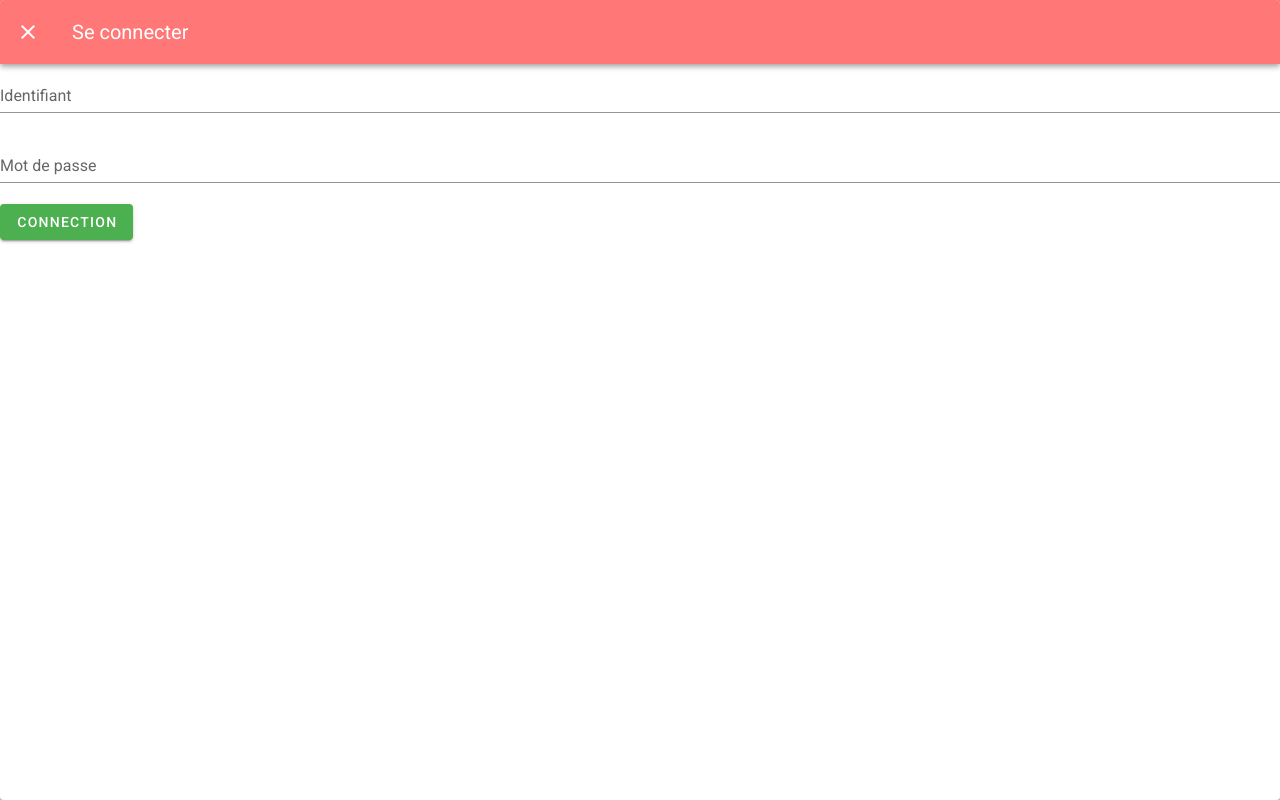
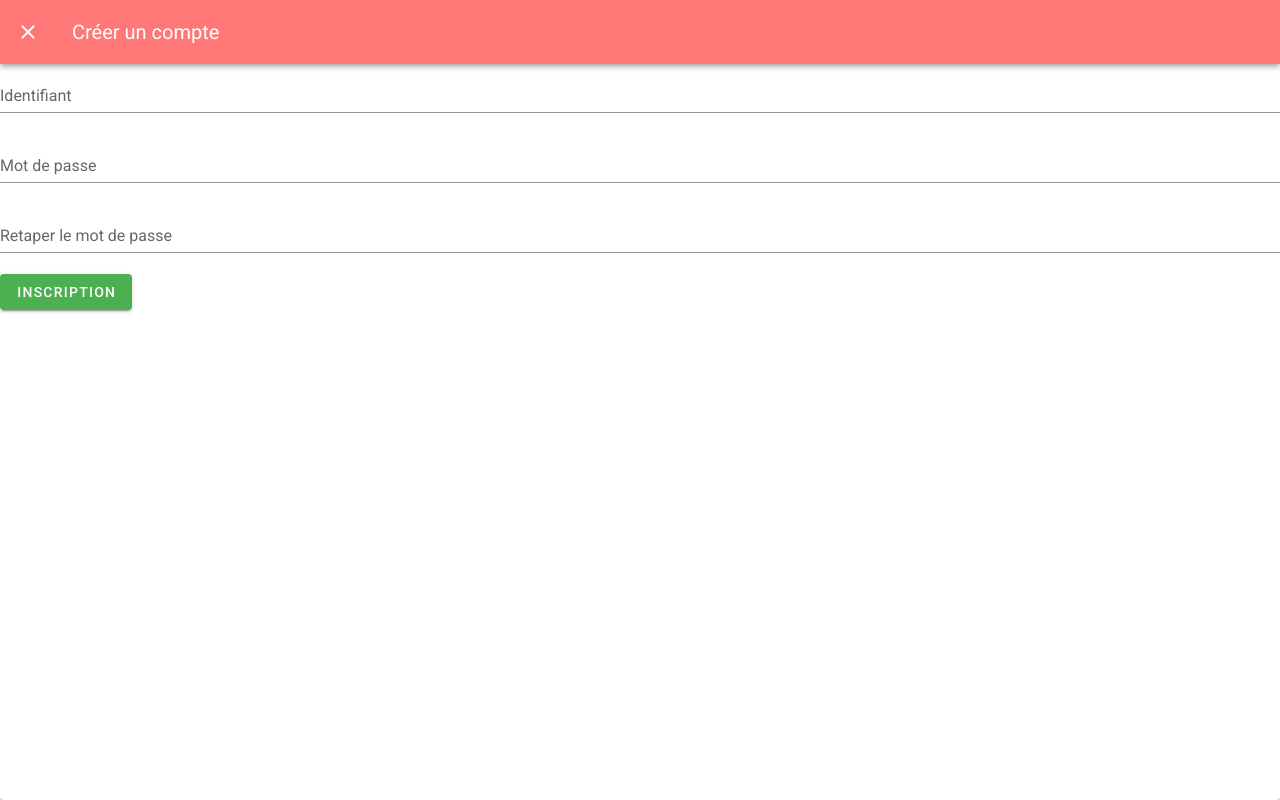
Before and after one commit to TeamTriforce/CoachApp, a Vue app: page / in a window 1280 px wide. Both pictures are taken after a click on the button "CRÉER UN COMPTE". Shown: the part 812-1612 px from the top of the page. Built offline with nearby package versions, Linux system fonts and the light colour scheme.

Commit message:
Review login

```diff
--- a/src/App.vue
+++ b/src/App.vue
@@ -109,7 +109,7 @@
                 justify="center"
               >
                 <v-row justify="center">
-                  <v-dialog v-model="dialog" fullscreen hide-overlay transition="dialog-bottom-transition">
+                  <v-dialog v-model="dialog_create" fullscreen hide-overlay transition="dialog-bottom-transition">
                     <template v-slot:activator="{ on, attrs }">
                       <v-btn class="ma-2" outlined color="white" v-bind="attrs" v-on="on">
                         Créer un compte
@@ -117,7 +117,7 @@
                     </template>
                     <v-card>
                       <v-toolbar dark color="#ff7777">
-                        <v-btn icon dark @click="dialog = false">
+                        <v-btn icon dark @click="dialog_create = false">
                           <v-icon>mdi-close</v-icon>
                         </v-btn>
                         <v-toolbar-title>Créer un compte</v-toolbar-title>
@@ -127,7 +127,7 @@
                   </v-dialog>
                 </v-row>
                 <v-row justify="center">
-                  <v-dialog v-model="dialog" fullscreen hide-overlay transition="dialog-bottom-transition">
+                  <v-dialog v-model="dialog_connect" fullscreen hide-overlay transition="dialog-bottom-transition">
                     <template v-slot:activator="{ on, attrs }">
                       <v-btn class="ma-2" outlined color="white" v-bind="attrs" v-on="on">
                         Se connecter
@@ -135,7 +135,7 @@
                     </template>
                     <v-card>
                       <v-toolbar dark color="#ff7777">
-                        <v-btn icon dark @click="dialog = false">
+                        <v-btn icon dark @click="dialog_connect = false">
                           <v-icon>mdi-close</v-icon>
                         </v-btn>
                         <v-toolbar-title>Se connecter</v-toolbar-title>
@@ -177,7 +177,8 @@ export default {
   data() {
     return {
       home: true,
-      dialog: false,
+      dialog_create: false,
+      dialog_connect: false,
       notifications: false,
       sound: true,
       widgets: false,
```
